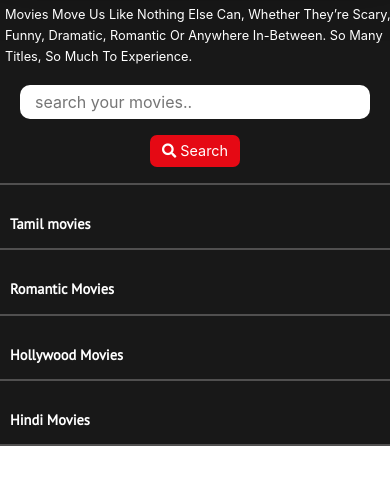
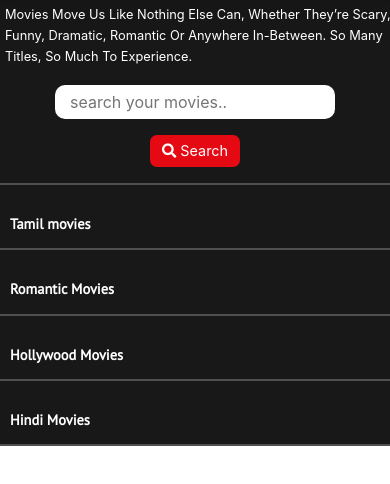
Before and after one commit to sudhakar1504/movies-api, a plain HTML site: page index.html in a window 390 px wide. Shown: the part 292-776 px from the top of the page. Drawn offline with Linux system fonts and the light colour scheme; no server answers.

Commit message:
Update style.css

```diff
--- a/movies api/style.css
+++ b/movies api/style.css
@@ -227,7 +227,7 @@ body{
 
     }
     #inputbtn{
-        width: 350px;
+        width: 280px;
         margin-top: 2px;
         padding:5px 15px;
         border-radius: 10px;
```
